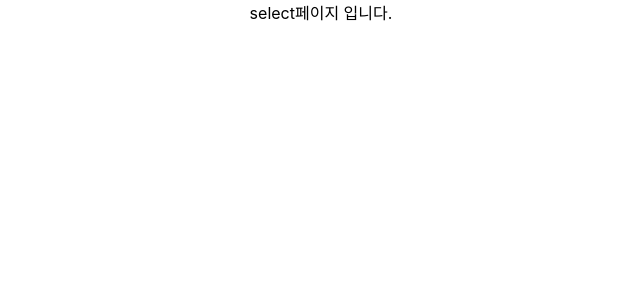
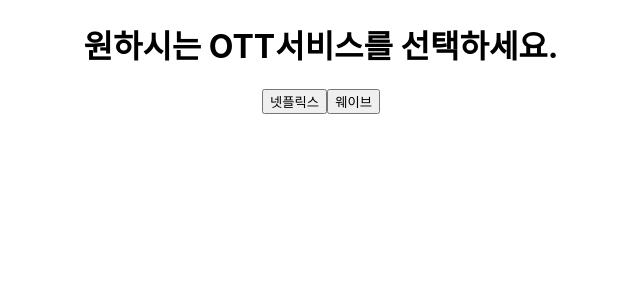
Before and after one commit to wlals2997/shareD, a React (Create React App) app: page /select in a window 1280 px wide. Shown: the top 300 px of the page, without its empty margins (319-959 px from the left). Built offline with nearby package versions, Linux system fonts and the light colour scheme.

Commit message:
셀렉트페이지

```diff
--- a/src/pages/SelectPage.js
+++ b/src/pages/SelectPage.js
@@ -1,9 +1,21 @@
 import React from 'react';
 
 function SelectPage(){
-    return<div>
-        select페이지 입니다.
+    return (
+    <div>
+    <div>
+        <div>
+            <h1>원하시는 OTT서비스를 선택하세요.</h1>
+
+        </div>
+        <div>
+            <button>넷플릭스</button>
+            <button>웨이브</button>
+
+        </div>
     </div>
+</div>
+    );
 }
 
 export default SelectPage;
```
